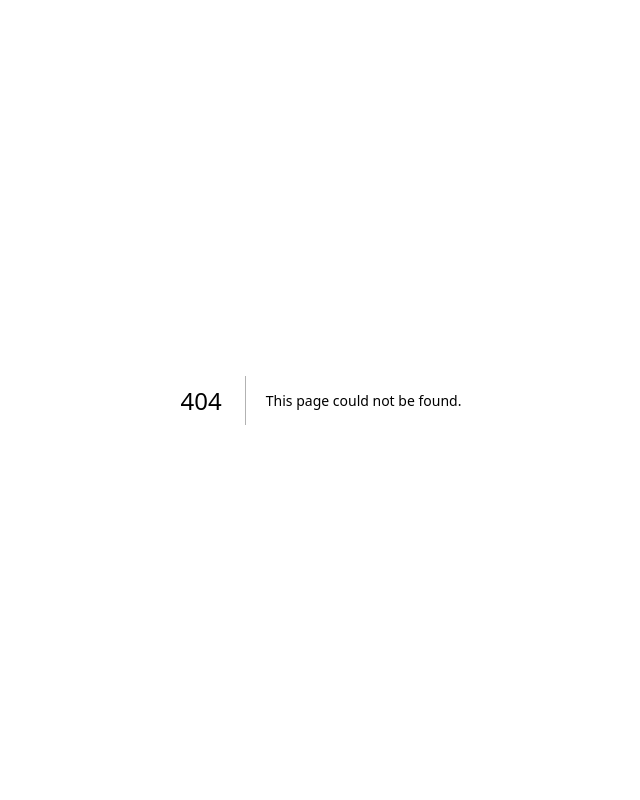
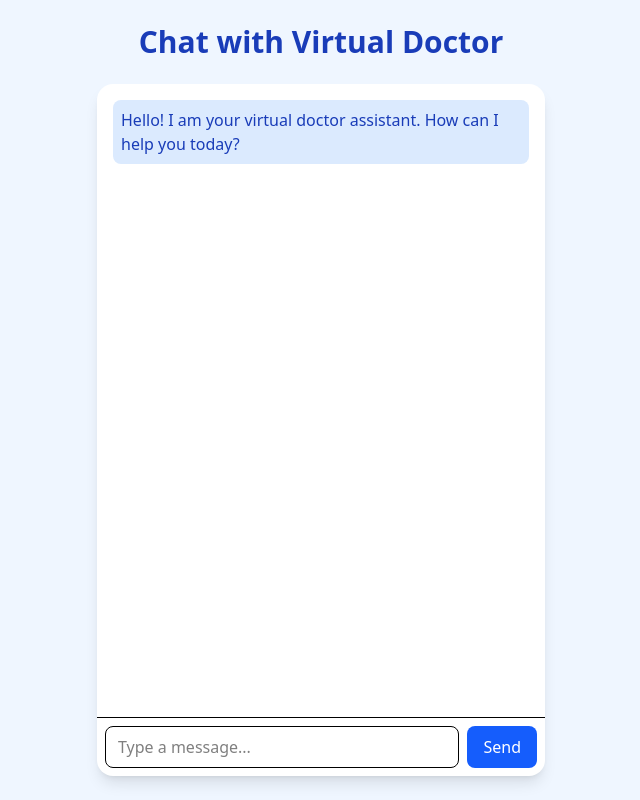
Before and after one commit to Omkar-op1/Team_Encryptors_Coderush-1.0, a Next.js app in the folder client/: page /chat in a window 1280 px wide. Before the commit this address had no page. Shown: the whole page, without its empty margins (319-959 px from the left). Built offline with nearby package versions, Linux system fonts and the light colour scheme.

Commit message:
front page updated

```diff
--- /dev/null
+++ b/client/src/app/chat/page.js
@@ -0,0 +1,59 @@
+"use client";
+import { useState } from "react";
+
+export default function Chat() {
+  const [messages, setMessages] = useState([
+    { sender: "bot", text: "Hello! I am your virtual doctor assistant. How can I help you today?" },
+  ]);
+  const [input, setInput] = useState("");
+
+  const handleSend = () => {
+    if (!input.trim()) return;
+
+    setMessages([...messages, { sender: "user", text: input }]);
+    setInput("");
+
+    setTimeout(() => {
+      setMessages((prev) => [
+        ...prev,
+        { sender: "bot", text: "Thanks for your message. A doctor will review it shortly." },
+      ]);
+    }, 1000);
+  };
+
+  return (
+    <div className="min-h-screen bg-blue-50 flex flex-col items-center p-6">
+      <h1 className="text-3xl font-bold mb-6 text-blue-800">Chat with Virtual Doctor</h1>
+      <div className="w-full max-w-md flex-1 bg-white rounded-2xl shadow-lg flex flex-col overflow-hidden">
+        <div className="flex-1 p-4 overflow-y-auto space-y-2">
+          {messages.map((msg, idx) => (
+            <div
+              key={idx}
+              className={`p-2 rounded-lg ${
+                msg.sender === "bot" ? "bg-blue-100 text-blue-800 self-start" : "bg-gray-200 self-end"
+              }`}
+            >
+              {msg.text}
+            </div>
+          ))}
+        </div>
+        <div className="p-2 border-t flex gap-2">
+          <input
+            type="text"
+            className="flex-1 border rounded-lg px-3 py-2"
+            placeholder="Type a message..."
+            value={input}
+            onChange={(e) => setInput(e.target.value)}
+            onKeyDown={(e) => e.key === "Enter" && handleSend()}
+          />
+          <button
+            onClick={handleSend}
+            className="bg-blue-600 text-white px-4 py-2 rounded-lg hover:bg-blue-700 transition"
+          >
+            Send
+          </button>
+        </div>
+      </div>
+    </div>
+  );
+}
--- a/client/src/app/page.js
+++ b/client/src/app/page.js
@@ -1,8 +1,15 @@
 "use client";
+import { useRouter } from "next/navigation"; // import router
 import { motion } from "framer-motion";
 import { Stethoscope, Phone, Globe, HeartPulse } from "lucide-react";
 
 export default function Home() {
+  const router = useRouter();
+
+  const handleGetStarted = () => {
+    router.push("/chat"); // redirects to pages/chat.js
+  };
+
   return (
     <main className="bg-gradient-to-b from-blue-50 via-white to-blue-100 min-h-screen">
       {/* Hero Section */}
@@ -30,7 +37,10 @@ export default function Home() {
           transition={{ delay: 0.6 }}
           className="mt-8 flex gap-4"
         >
-          <button className="px-6 py-3 rounded-2xl bg-blue-600 text-white font-semibold shadow-lg hover:bg-blue-700 transition">
+          <button
+            onClick={handleGetStarted}
+            className="px-6 py-3 rounded-2xl bg-blue-600 text-white font-semibold shadow-lg hover:bg-blue-700 transition"
+          >
             Get Started
           </button>
           <button className="px-6 py-3 rounded-2xl bg-white border border-gray-300 text-gray-700 font-semibold shadow-md hover:bg-gray-100 transition">
@@ -68,7 +78,10 @@ export default function Home() {
         <p className="mt-4 text-lg max-w-2xl mx-auto">
           Get access to healthcare without traveling long distances. Start your virtual consultation today.
         </p>
-        <button className="mt-8 px-8 py-4 bg-white text-blue-600 font-bold rounded-2xl shadow-lg hover:bg-gray-100 transition">
+        <button
+          onClick={handleGetStarted}
+          className="mt-8 px-8 py-4 bg-white text-blue-600 font-bold rounded-2xl shadow-lg hover:bg-gray-100 transition"
+        >
           Start Consultation
         </button>
       </section>
```
Also changed, not shown: client/src/components/HeroSection.jsx (added).
